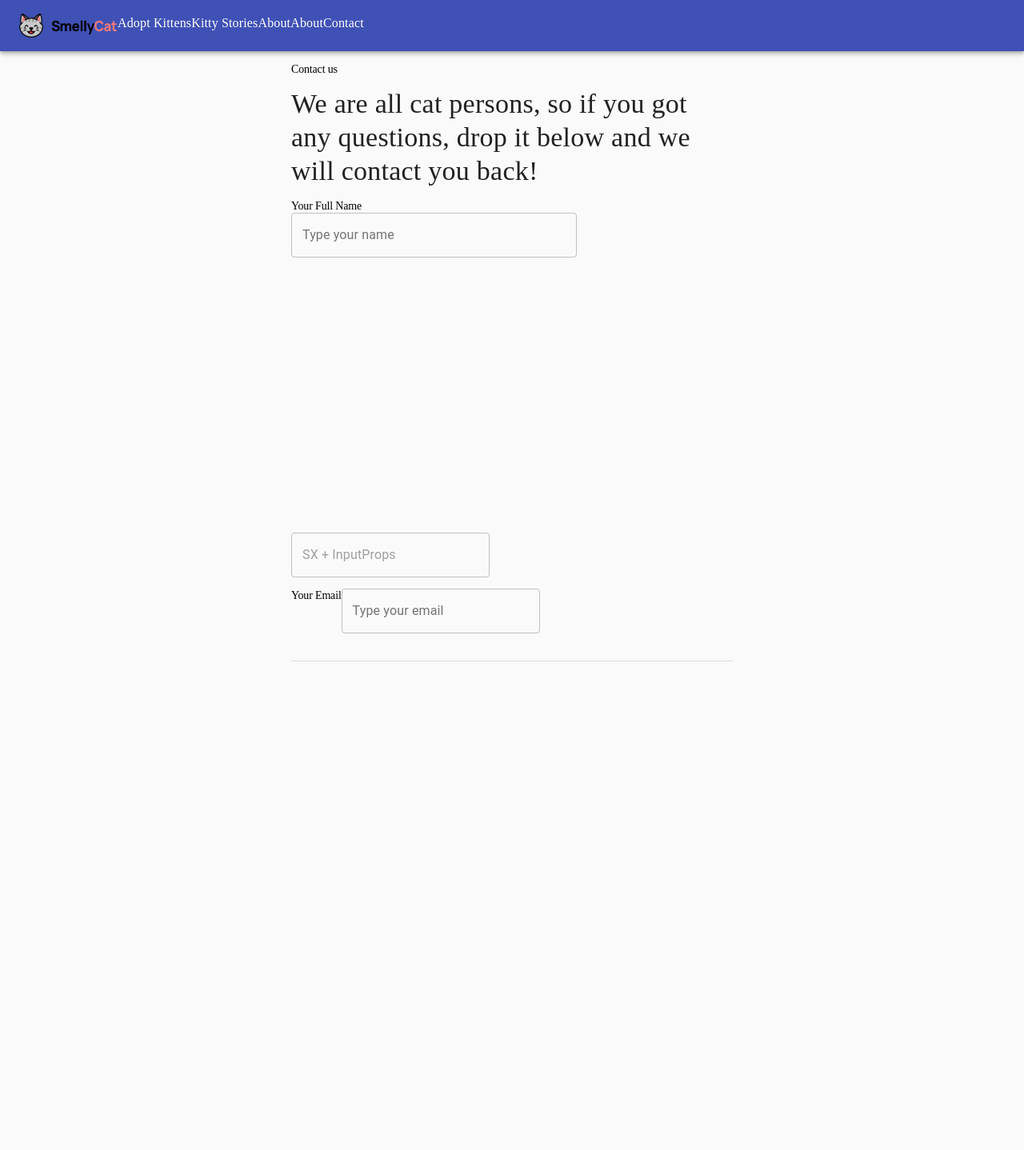
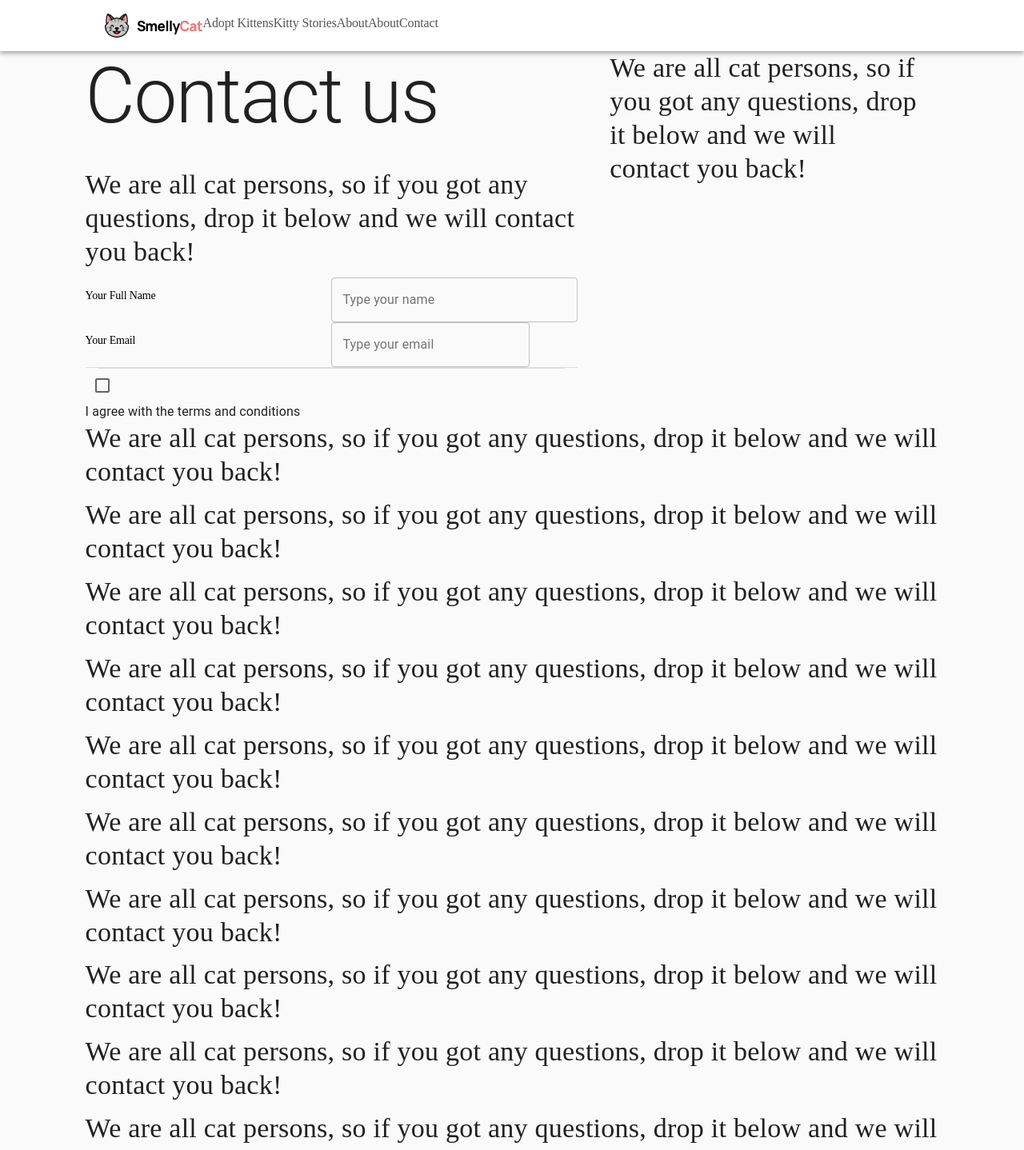
Before and after one commit to GeorgeChryso/CFORMFS, a React (Create React App) app: page / in a window 1280 px wide. Shown: the top 1438 px of the page at 80% size. Before the commit the page ends 847 px from the top, so only its background shows below. Built offline with nearby package versions, Linux system fonts and the light colour scheme.

Commit message:
Spacing, fonts

```diff
--- a/src/App.jsx
+++ b/src/App.jsx
@@ -1,13 +1,25 @@
 import React from 'react'
-import {Typography, AppBar, Grid, Toolbar, Container, TextField, Box,Divider,FormControl,
+import {Typography, AppBar, Toolbar, Container, TextField, Item,Box,Divider,FormControl,
     Card, CardActions, CardContent, CardMedia, CssBaseline, } from '@material-ui/core'
+    import { BottomNavigation } from '@material-ui/core';
+    import { BottomNavigationAction } from '@mui/material';
+    import Checkbox from '@mui/material/Checkbox';
+
 import logo from './SmellyLogo.png'
+import logobottom from './logoBottom.png'
 import './index.css'
 import { makeStyles } from '@material-ui/core/styles';
+import Grid from '@mui/material/Grid';
 
 const useStyles = makeStyles(() => ({
     typography: {
       fontFamily: 'Manrope-SemiBold',
+      color:'#555555',
+      //fontSize: 14,
+      htmlFontSize: 14,
+      letterSpacing: '-0.17px',
+      lineHeight: '22.5px',
+      textAlign: `left`
     },
   }));
 const useStyles2 = makeStyles(() => ({
@@ -28,9 +40,10 @@ const App=()=>{
         return (
             <>
             <CssBaseline />
-              <AppBar position="relative">
-                <Toolbar>
-                  <img src={logo} />
+            <AppBar position="relative"  style={{ background: '#FFFFFF' }}  >
+                <Box sx={{mx: "8.33%"}}>
+                    <Toolbar >
+                        <img src={logo}/>
                         <Typography  className={classes.typography} color="white" align='right' gutterBottom>
                             Adopt Kittens
                         </Typography>
@@ -47,15 +60,13 @@ const App=()=>{
                             Contact
                         </Typography>
                     </Toolbar>
+                </Box>
+            </AppBar>
 
-              </AppBar>
-              <main>
-                <div>
-                  <div>
-
-                  </div>
-                  <Container maxWidth="sm">
-                    <Typography  class="label" color="textPrimary"  gutterBottom>
+    <Box sx={{ minHeight: "100vh",mx:"8.33%" }}>
+            <Grid container spacing={2}>
+                <Grid container item  xs={7}>{/*out of 12*/}
+                    <Typography  variant="h1" color="textPrimary"  gutterBottom>
                         Contact us
                     </Typography>
                     <Typography variant="h4" className={classes2.typography}  color="textPrimary" gutterBottom>
@@ -63,27 +74,95 @@ const App=()=>{
                     </Typography>
                     <Typography variant="h4" className={classes3.typography} color="textPrimary" gutterBottom>
                     </Typography>
-                    <Typography class="label">Your Full Name
-                    <Box sx={{width: 357,height: 400}}>
+                    <Grid item xs={6}>
+                        <Typography class="label">
+                            Your Full Name
+                            {/* <Box sx={{width: 357,height: 400}}></Box> */}
+                            {/* <TextField sx={{width: 300}} variant="outlined" InputProps={{ sx: { height: 1000 } }} placeholder="SX + InputProps"/> */}
+                        </Typography>
+                    </Grid>
+
+                    <Grid item xs={6}>
                         <TextField   id="outlined-basic" label="Type your name" variant="outlined" fullWidth />
-                    </Box>
-                    <TextField
-    sx={{
-        width: 300
-    }} variant="outlined"
-    InputProps={{ sx: { height: 1000 } }}
-    placeholder="SX + InputProps"
-/>
+                    </Grid>
+
+                    <Grid item xs={6}>
+                        <Typography class="label">Your Email</Typography>
+                    </Grid>
+
+                    <Grid item xs={6}>
+                        <TextField id="outlined-basic" label="Type your email" variant="outlined" />
+                    </Grid>
+
+                    <Grid item xs={12}>
+                        <Divider/>
+                        <Divider variant="middle" />
+
+                    </Grid>
+
+                </Grid>
+                <Grid item xs={5}>
+                    <Container maxWidth="sm">
+                        <Typography variant="h4" className={classes2.typography}  color="textPrimary" gutterBottom>
+                                        We are all cat persons, so if you got any questions, drop it below and we will contact you back!
+                        </Typography>
+                    </Container>
+                </Grid>
+            </Grid>
+
+
+
+                  <Checkbox  />
+                  <Typography>
+                    I agree with the terms and conditions
                   </Typography>
 
-                    <Typography class="label">Your Email
-                        <TextField id="outlined-basic" label="Type your email" variant="outlined" />
+                        <Typography variant="h4" className={classes2.typography}  color="textPrimary" gutterBottom>
+                                        We are all cat persons, so if you got any questions, drop it below and we will contact you back!
+                        </Typography> <Typography variant="h4" className={classes2.typography}  color="textPrimary" gutterBottom>
+                                        We are all cat persons, so if you got any questions, drop it below and we will contact you back!
+                        </Typography> <Typography variant="h4" className={classes2.typography}  color="textPrimary" gutterBottom>
+                                        We are all cat persons, so if you got any questions, drop it below and we will contact you back!
+                        </Typography> <Typography variant="h4" className={classes2.typography}  color="textPrimary" gutterBottom>
+                                        We are all cat persons, so if you got any questions, drop it below and we will contact you back!
+                        </Typography> <Typography variant="h4" className={classes2.typography}  color="textPrimary" gutterBottom>
+                                        We are all cat persons, so if you got any questions, drop it below and we will contact you back!
+                        </Typography> <Typography variant="h4" className={classes2.typography}  color="textPrimary" gutterBottom>
+                                        We are all cat persons, so if you got any questions, drop it below and we will contact you back!
+                        </Typography> <Typography variant="h4" className={classes2.typography}  color="textPrimary" gutterBottom>
+                                        We are all cat persons, so if you got any questions, drop it below and we will contact you back!
+                        </Typography> <Typography variant="h4" className={classes2.typography}  color="textPrimary" gutterBottom>
+                                        We are all cat persons, so if you got any questions, drop it below and we will contact you back!
+                        </Typography> <Typography variant="h4" className={classes2.typography}  color="textPrimary" gutterBottom>
+                                        We are all cat persons, so if you got any questions, drop it below and we will contact you back!
+                        </Typography> <Typography variant="h4" className={classes2.typography}  color="textPrimary" gutterBottom>
+                                        We are all cat persons, so if you got any questions, drop it below and we will contact you back!
+                        </Typography><Typography variant="h4" className={classes2.typography}  color="textPrimary" gutterBottom>
+                                        We are all cat persons, so if you got any questions, drop it below and we will contact you back!
+                        </Typography><Typography variant="h4" className={classes2.typography}  color="textPrimary" gutterBottom>
+                                        We are all cat persons, so if you got any questions, drop it below and we will contact you back!
+                        </Typography><Typography variant="h4" className={classes2.typography}  color="textPrimary" gutterBottom>
+                                        We are all cat persons, so if you got any questions, drop it below and we will contact you back!
                         </Typography>
-                    <br/>
-                    <Divider /><br/>
-                  </Container>
-                </div>
-              </main>
+
+
+        </Box>
+
+        {/* FOOTER */}
+
+
+
+            <Box sx={{mt: "auto"}} >
+                <AppBar position="static" color="black" sx={{mt:"auto"}} style={{ background: '#000000' }}>
+                    <Toolbar>
+                        <Box sx={{mx: "8.33%",my:"6.21%"}}>
+                            <img src={logobottom}/>
+                        </Box>
+                    </Toolbar>
+                </AppBar>
+            </Box>
+
+
             </>
           );
 }
```
Also changed, not shown: src/logoBottom.png (added). Lines whose indentation alone changed are shown as unchanged.
